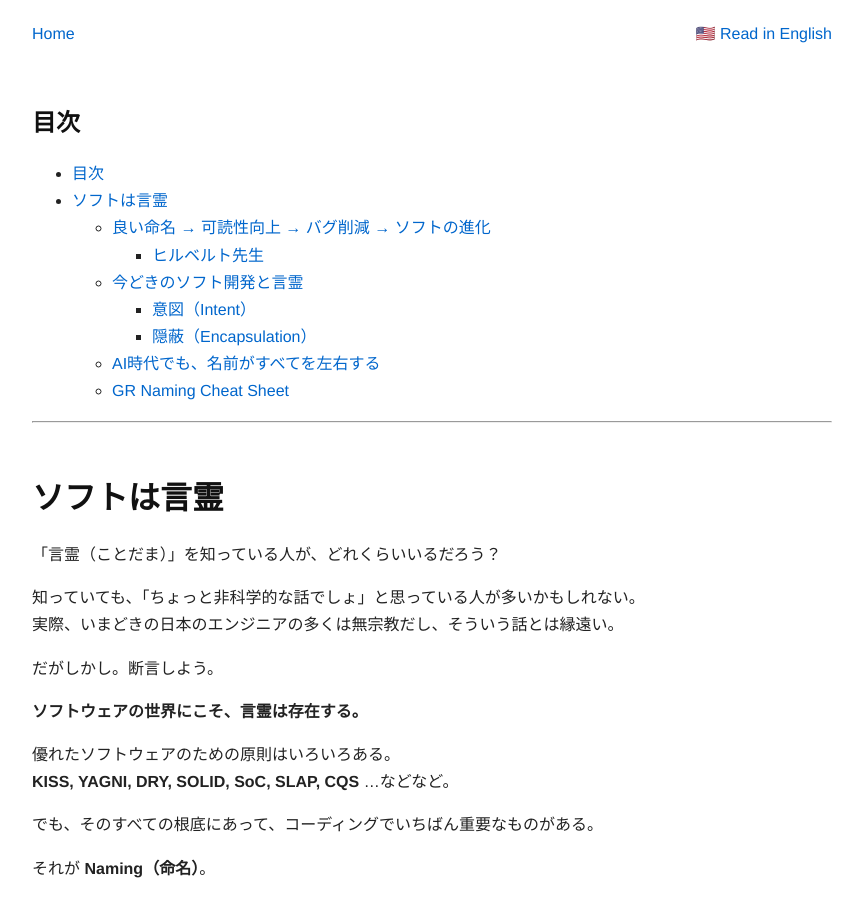
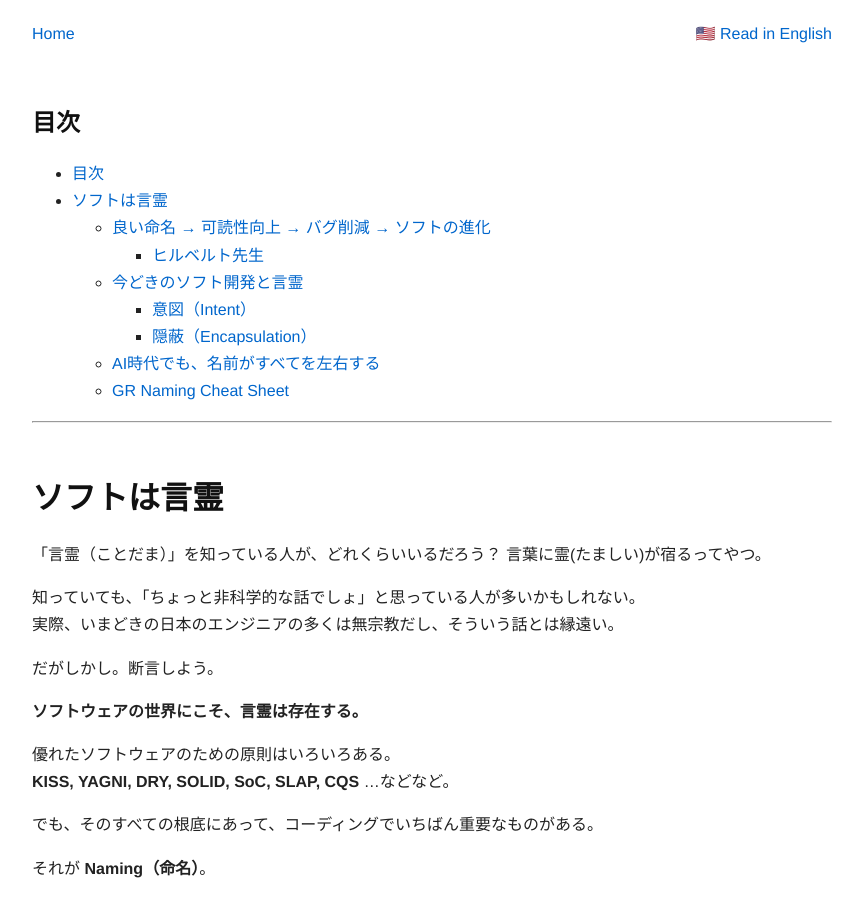
Before and after one commit to GoodRelax/articles, a Jekyll site: the page built from naming/kotodama._jp.md, in a window 1280 px wide and 900 px high. Shown: the whole window, without its empty margins (208-1070 px from the left). Built offline with Jekyll 4.4.1, drawn with Linux system fonts in a browser that asks for light colours.

Commit message:
Update a litle

```diff
--- a/naming/kotodama._jp.md
+++ b/naming/kotodama._jp.md
@@ -16,6 +16,7 @@ tags: [softwareengineering, cleancode, programming, philosophy, ai]
 # ソフトは言霊
 
 「言霊（ことだま）」を知っている人が、どれくらいいるだろう？
+言葉に霊(たましい)が宿るってやつ。
 
 知っていても、「ちょっと非科学的な話でしょ」と思っている人が多いかもしれない。
 実際、いまどきの日本のエンジニアの多くは無宗教だし、そういう話とは縁遠い。
```
